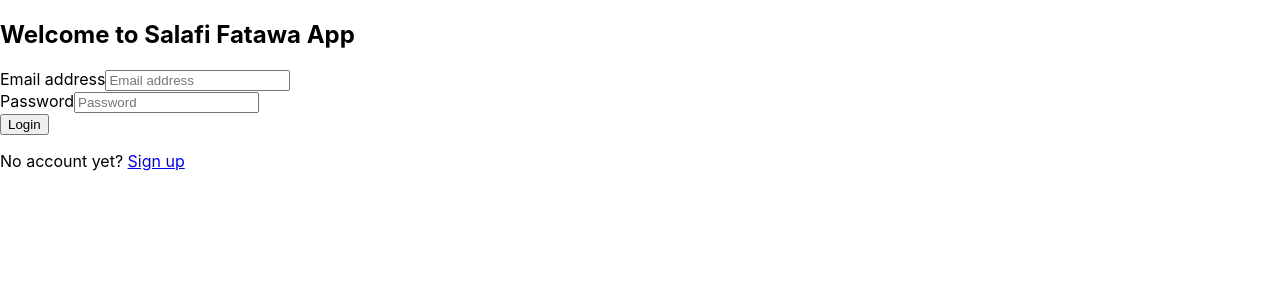
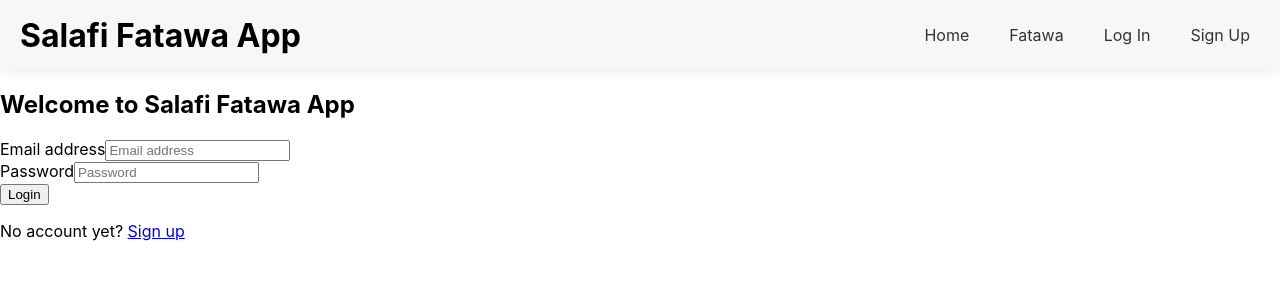
Before and after one commit to HighWatersDev/fatawa-app-gcp, a React (Create React App) app in the folder frontend/: page /login in a window 1280 px wide. Shown: the top 300 px of the page. Built offline with nearby package versions, Linux system fonts and the light colour scheme; no server answers.

Commit message:
add header and all fatwa func

```diff
--- /dev/null
+++ b/frontend/src/components/Header.jsx
@@ -0,0 +1,29 @@
+import styles from "./styles/HomePage.module.css";
+import React from "react";
+import { Link } from 'react-router-dom';
+
+const Header = () => {
+    return (
+        <header className={styles.header}>
+            <h1 className={styles.title}>Salafi Fatawa App</h1>
+            <nav className={styles.nav}>
+                <ul>
+                    <li>
+                        <a href="/">Home</a>
+                    </li>
+                    <li>
+                        <a href="/fatawa">Fatawa</a>
+                    </li>
+                    <li>
+                        <a href="/login">Log In</a>
+                    </li>
+                    <li>
+                        <a href="/signup">Sign Up</a>
+                    </li>
+                </ul>
+            </nav>
+        </header>
+    );
+};
+
+export default Header;
--- a/frontend/src/page/DocumentsPage.jsx
+++ b/frontend/src/page/DocumentsPage.jsx
@@ -2,6 +2,7 @@ import React, {useEffect, useState} from 'react';
 import axios from 'axios';
 import {auth} from '../firebase';
 import { withAuth } from '../components/withAuth';
+import Header from '../components/Header';
 
 function DocumentsPage() {
     const [title, setTitle] = useState('');
@@ -12,6 +13,7 @@ function DocumentsPage() {
     const [searchResults, setSearchResults] = useState([]);
     const [fatwaId, setFatwaId] = useState('');
     const [fatwaResult, setFatwaResult] = useState([]);
+    const [fatwas, setFatwas] = useState([]);
     const [successMessage, setSuccessMessage] = useState('');
     const [errorMessage, setErrorMessage] = useState('');
     const handleSubmit = async (event) => {
@@ -46,7 +48,9 @@ function DocumentsPage() {
                 'Authorization': `Bearer ${token}`
             };
             const response = await axios.get(`http://localhost:8080/v1/documents/search?query=${searchQuery}`, { headers });
-            setSearchResults(response.data['documents']);
+            const documents = response.data && response.data['documents'];
+            setSearchResults(documents || []);
+            // setSearchResults(response.data['documents']);
             setErrorMessage('');
         } catch (error) {
             setSearchResults([]);
@@ -70,8 +74,24 @@ function DocumentsPage() {
         }
     };
 
+    const fetchAllDocuments = async () => {
+        try {
+            const token = await auth.currentUser.getIdToken();
+            const headers = {
+                'Authorization': `Bearer ${token}`
+            };
+            const response = await axios.get(`http://localhost:8080/v1/documents/all`, { headers });
+            setFatwas(response.data || []);
+            setErrorMessage('');
+        } catch (error) {
+            setFatwas([]);
+            setErrorMessage('Error fetching documents. Please try again later.');
+        }
+    };
+
     return (
         <div>
+            <Header/>
             <h2>Submit a New Fatwa</h2>
             <form onSubmit={handleSubmit}>
                 <label>
@@ -82,7 +102,7 @@ function DocumentsPage() {
                         onChange={(event) => setTitle(event.target.value)}
                     />
                 </label>
-                <br />
+                <br/>
                 <label>
                     Author:
                     <input
@@ -91,7 +111,7 @@ function DocumentsPage() {
                         onChange={(event) => setAuthor(event.target.value)}
                     />
                 </label>
-                <br />
+                <br/>
                 <label>
                     Question:
                     <input
@@ -100,7 +120,7 @@ function DocumentsPage() {
                         onChange={(event) => setQuestion(event.target.value)}
                     />
                 </label>
-                <br />
+                <br/>
                 <label>
                     Answer:
                     <input
@@ -109,12 +129,12 @@ function DocumentsPage() {
                         onChange={(event) => setAnswer(event.target.value)}
                     />
                 </label>
-                <br />
+                <br/>
                 <button type="submit">Submit</button>
             </form>
             {successMessage && <p>{successMessage}</p>}
             {errorMessage && <p>{errorMessage}</p>}
-            <hr />
+            <hr/>
             <h2>Search for Fatwa</h2>
             <form onSubmit={handleSearchSubmit}>
                 <label>
@@ -125,7 +145,7 @@ function DocumentsPage() {
                         onChange={(event) => setSearchQuery(event.target.value)}
                     />
                 </label>
-                <br />
+                <br/>
                 <button type="submit">Search</button>
             </form>
             {errorMessage && <p>{errorMessage}</p>}
@@ -144,7 +164,7 @@ function DocumentsPage() {
                     ))}
                 </ul>
             )}
-            <hr />
+            <hr/>
             <h2>Get Fatwa by Id</h2>
             <form onSubmit={handleSearchByIdSubmit}>
                 <label>
@@ -155,7 +175,7 @@ function DocumentsPage() {
                         onChange={(event) => setFatwaId(event.target.value)}
                     />
                 </label>
-                <br />
+                <br/>
                 <button type="submit">Get Fatwa</button>
             </form>
             {errorMessage && <p>{errorMessage}</p>}
@@ -173,6 +193,21 @@ function DocumentsPage() {
                     ))}
                 </ul>
             )}
+                <h1>All Documents</h1>
+                <button onClick={fetchAllDocuments}>Fetch All Fatawa</button>
+                {errorMessage && <p>{errorMessage}</p>}
+                <div style={{maxHeight: '400px', overflowY: 'auto', border: '1px solid #ccc', padding: '10px'}}>
+                    <ul>
+                        {fatwas.map((document) => (
+                                <li key={document.id}>
+                                    <h3>{document.title}</h3>
+                                    <p>Author: {document.author}</p>
+                                    <p>Question: {document.question}</p>
+                                    <p>Answer: {document.answer}</p>
+                                </li>
+                        ))}
+                    </ul>
+                </div>
         </div>
     );
 }
--- a/frontend/src/page/LoginPage.jsx
+++ b/frontend/src/page/LoginPage.jsx
@@ -3,6 +3,7 @@ import Text from '../components/elements/Text';
 import {  signInWithEmailAndPassword   } from 'firebase/auth';
 import { auth } from '../firebase';
 import { NavLink, useNavigate } from 'react-router-dom'
+import Header from '../components/Header';
 
 const Login = () => {
     const navigate = useNavigate();
@@ -27,6 +28,7 @@ const Login = () => {
 
     return(
         <>
+            <Header />
             <main >
                 <section>
                     <div className="flex h-screen items-center justify-center px-4 sm:px-6 lg:px-8">
```
Also changed, not shown: 1 other file (tests, documents, lock files or other folders).
